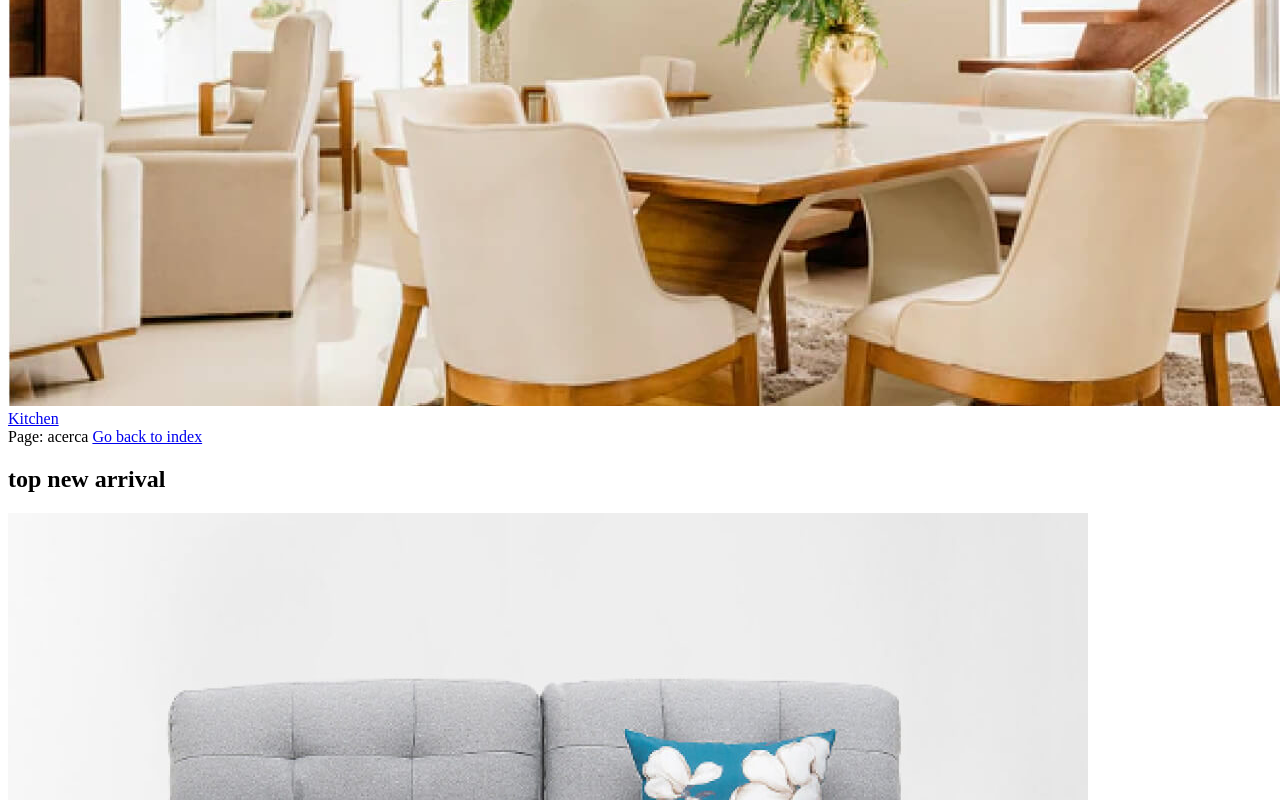
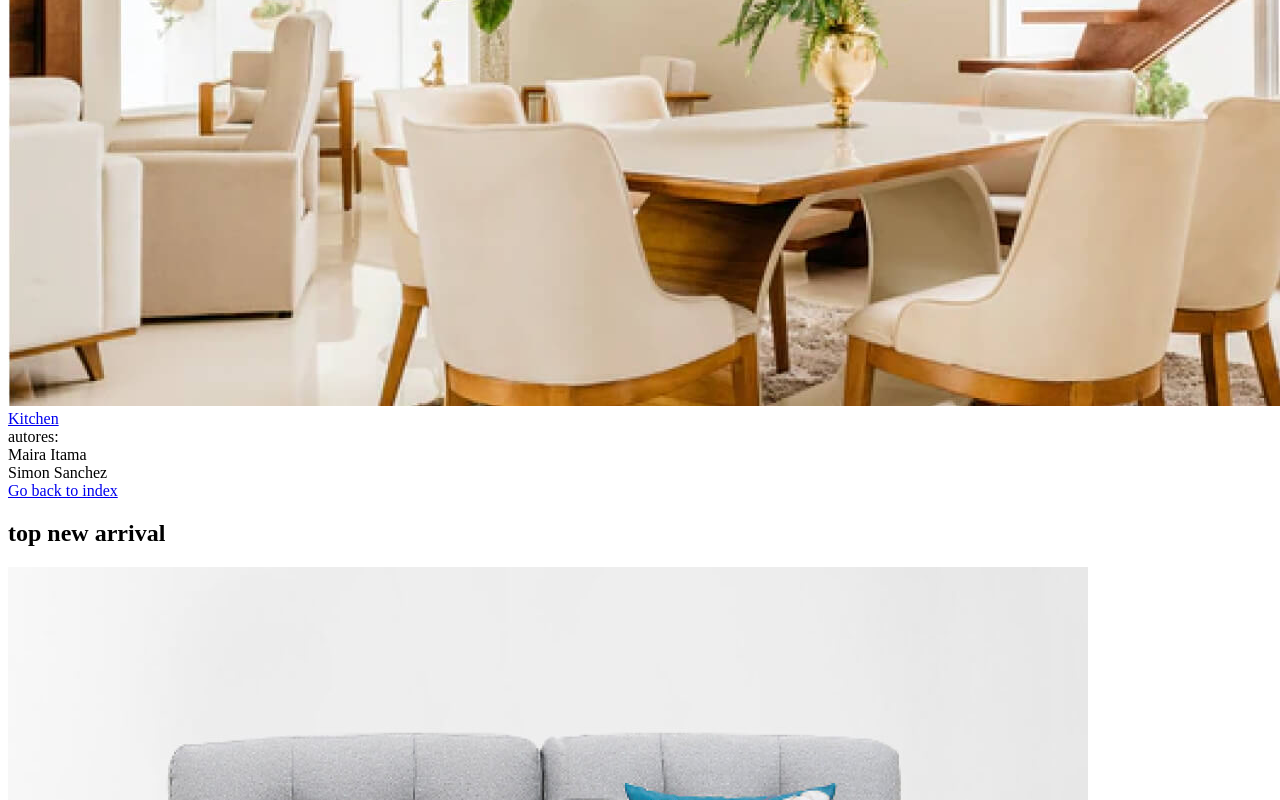
Before and after one commit to Alexandraitama/hersanchez-shop, a Nuxt app: page /acerca in a window 1280 px wide. Shown: the part 11200-12000 px from the top of the page. Built offline with nearby package versions, Linux system fonts and the light colour scheme.

Commit message:
agregar autores
modificar archivo acerca de

```diff
--- a/pages/acerca.vue
+++ b/pages/acerca.vue
@@ -2,7 +2,11 @@
 
 <template>
   <div>
-    Page: acerca
+    autores:<br />
+    Maira Itama
+    <br />
+    Simon Sanchez
+    <br />
     <nuxt-link to="/">Go back to index</nuxt-link>
   </div>
 </template>
```
